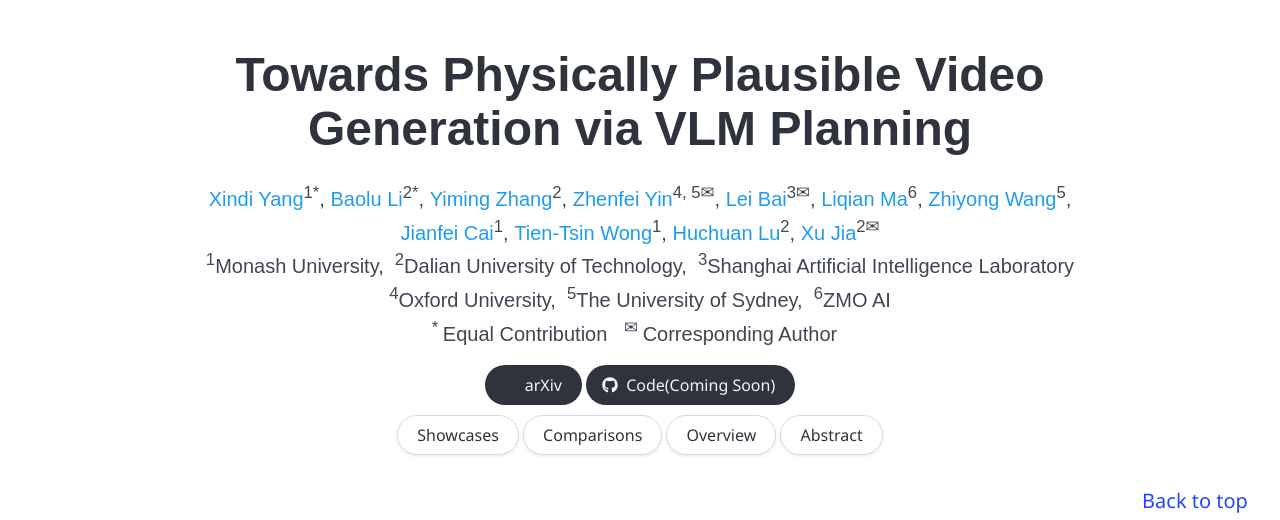
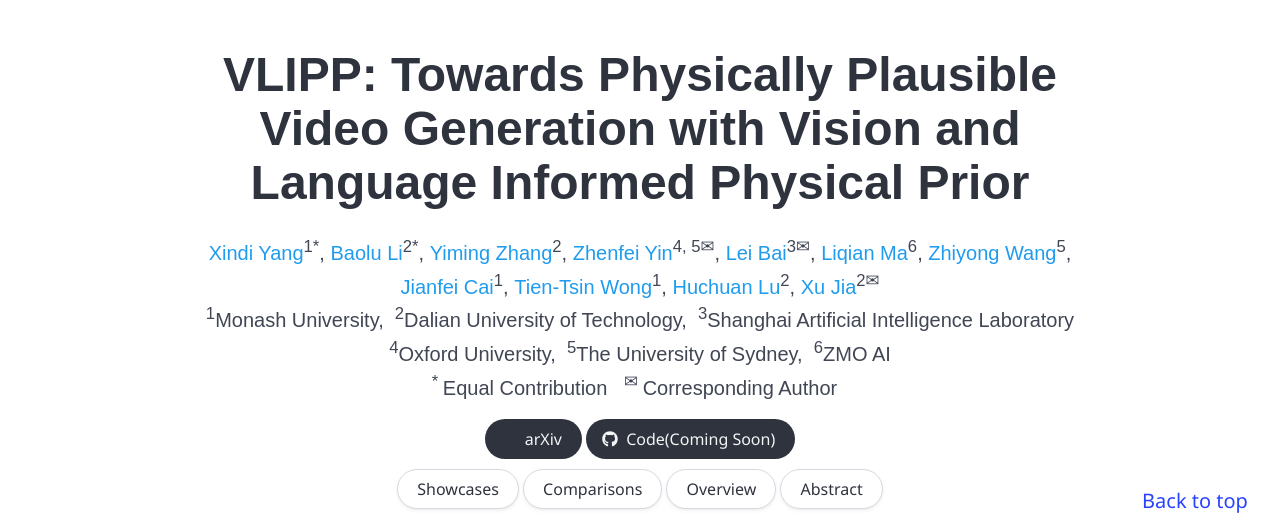
Before and after one commit to Madaoer/Madaoer.github.io, a Jekyll site: the page projects/physically_plausible_video_generation/index.html, which Jekyll copies as it is, in a window 1280 px wide and 900 px high, cut to the strip 0-520 px from the top of the window. Built offline with Jekyll 4.4.1, drawn with Linux system fonts in a browser that asks for light colours; nearby versions of some CDN libraries; some web fonts are replaced; library files that are not in the unit come from our copies; a style sheet for code colours, icons or effects is not loaded.

Commit message:
update project page

```diff
--- a/projects/physically_plausible_video_generation/index.html
+++ b/projects/physically_plausible_video_generation/index.html
@@ -60,7 +60,7 @@
 </style>
 
   <meta http-equiv="Content-Type" content="text/html; charset=UTF-8">
-  <title>VLIPP: Towards Physically Plausible Video Generation\\ with Vision and Language Informed Physical Prior</title>
+  <title>VLIPP: Towards Physically Plausible Video Generation with Vision and Language Informed Physical Prior</title>
   <link href="style.css" rel="stylesheet" type="text/css">
   <link href="https://fonts.googleapis.com/css?family=Google+Sans|Noto+Sans|Castoro" rel="stylesheet">
   <link rel="stylesheet" href="./static/css/bulma.min.css">
@@ -92,7 +92,7 @@
         <div class="container is-max-desktop">
           <div class="columns is-centered">
             <div class="column has-text-centered">
-              <h1 class="title is-1 publication-title">Towards Physically Plausible Video Generation via VLM Planning</h1>
+              <h1 class="title is-1 publication-title">VLIPP: Towards Physically Plausible Video Generation with Vision and Language Informed Physical Prior</h1>
               <div class="is-size-5 publication-authors">
                 <span class="author-block">
                   <a href="https://madaoer.github.io/">Xindi Yang</a><sup>1*</sup>,</span>
```
